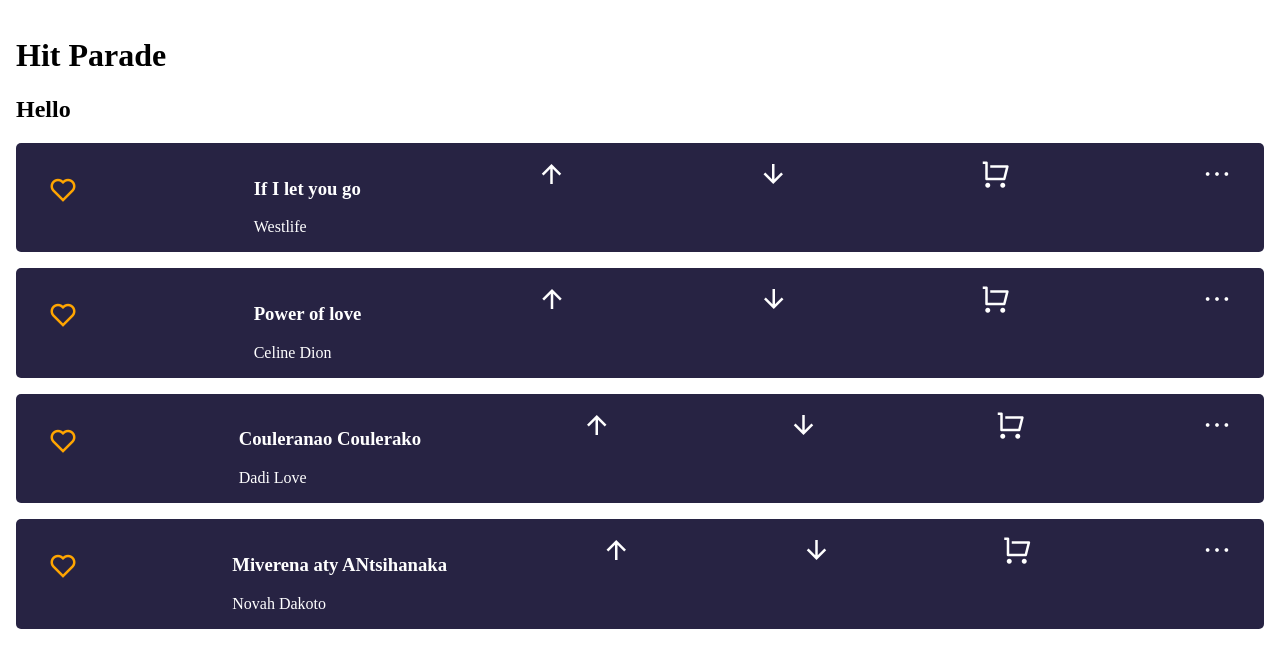
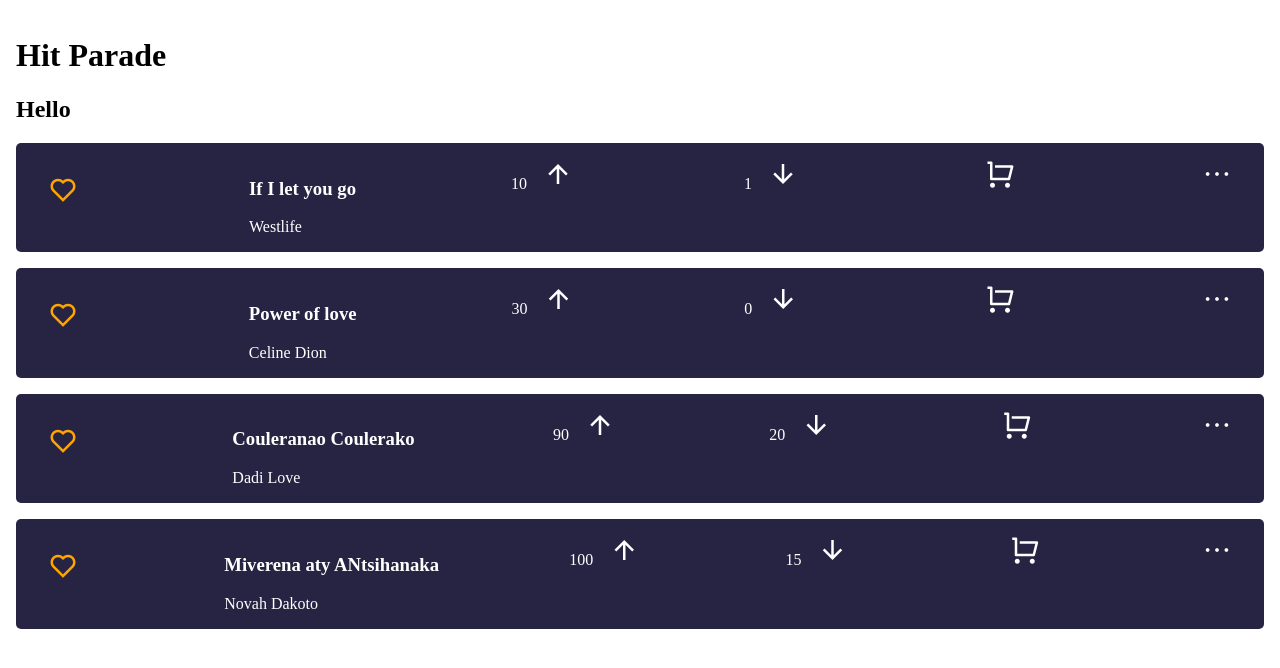
Before and after one commit to moro-patana/hit-parade-react, a React app: page / in a window 1280 px wide. Shown: the top 668 px of the page. Built offline with nearby package versions, Linux system fonts and the light colour scheme.

Commit message:
added span element

```diff
--- a/App.js
+++ b/App.js
@@ -14,9 +14,11 @@
                         <span>{song.artist}</span>
                     </div>
                     <div class="upvote">
+                        <span>{song.upvote}</span>
                         <i class="ri-arrow-up-line"></i>
                     </div>
                     <div class="downvote">
+                        <span>{song.downvote}</span>
                         <i class="ri-arrow-down-line"></i>
                     </div>
                     <div class="cart">
```
Also changed, not shown: 2 other files (tests, documents, lock files or other folders).
